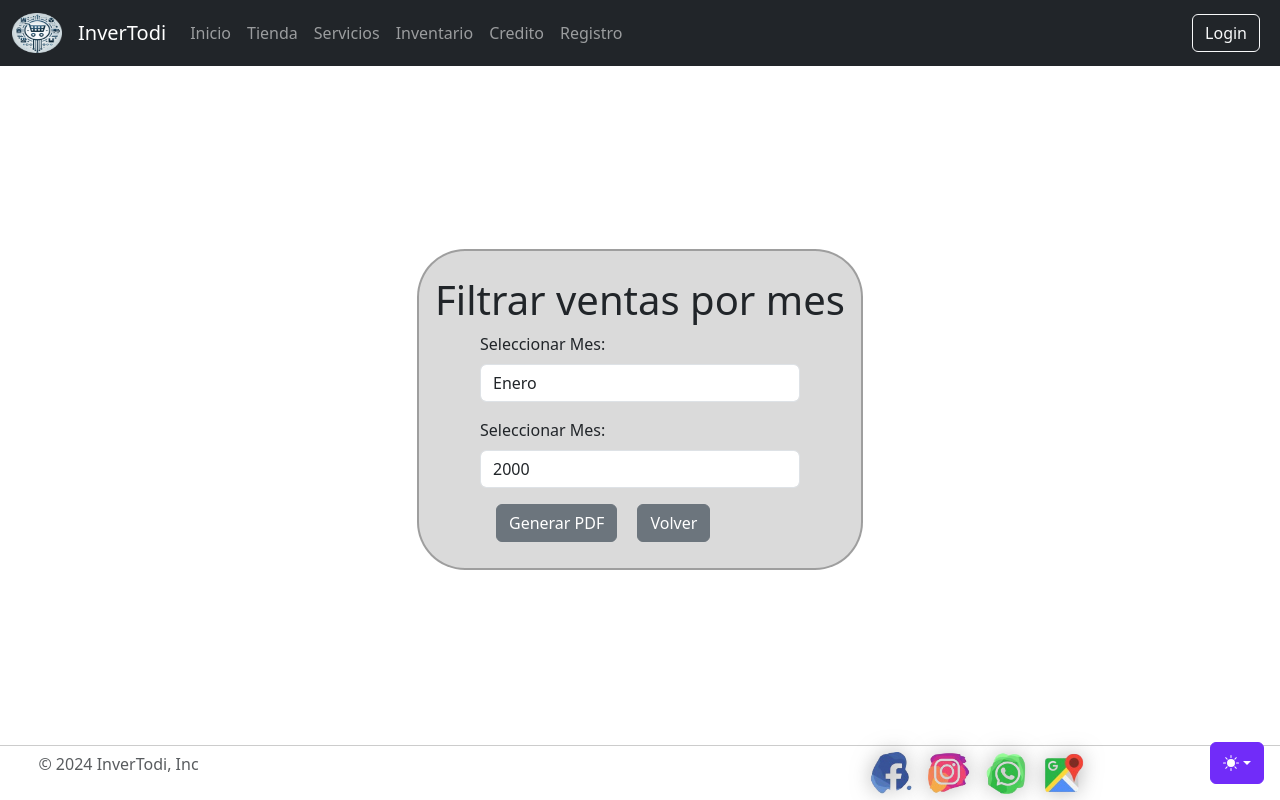
After one commit to cristiantodi/Inventario_Django, a Django app: page /registro/ventas/mensuales/ in a window 1280 px wide. The commit adds this page. Run offline with Django 5.2, Linux system fonts and the light colour scheme; some libraries are stand-ins or nearby versions.

Commit message:
:construction_worker: Generando PDF

```diff
--- a/appInventodi/static/css/grid.css
+++ b/appInventodi/static/css/grid.css
@@ -1,13 +1,13 @@
 .themed-grid-col {
   padding-top: .75rem;
   padding-bottom: .75rem;
-  background-color: rgba(112.520718, 44.062154, 249.437846, .15);
-  border: 1px solid rgba(112.520718, 44.062154, 249.437846, .3);
+  /* background-color: rgba(112.520718, 44.062154, 249.437846, .15);
+  border: 1px solid rgba(112.520718, 44.062154, 249.437846, .3); */
 }
 
 .themed-container {
   padding: .75rem;
   margin-bottom: 1.5rem;
-  background-color: rgba(112.520718, 44.062154, 249.437846, .15);
-  border: 1px solid rgba(112.520718, 44.062154, 249.437846, .3);
+  /* background-color: rgba(112.520718, 44.062154, 249.437846, .15);
+  border: 1px solid rgba(112.520718, 44.062154, 249.437846, .3); */
 }
--- a/appInventodi/static/css/style.css
+++ b/appInventodi/static/css/style.css
@@ -225,6 +225,7 @@ background-color: #0056b3; /* Fondo azul más oscuro al pasar por encima */
   font-weight: 400;
   margin: 0;
   opacity: 0.75;
+  width: 90%;
 }
 
 .card-service p {
@@ -324,6 +325,7 @@ width: 96%;
 margin: 1rem 0rem 1rem 2%;
 display: flex;
 justify-content: space-between;
+align-items: center;
 }
 
 .content-btn-buscar{
@@ -331,7 +333,8 @@ margin: 0px 0 0 1rem;
 }
 
 /* ------------------------------Credito/Crear---------------------------------- */
-#id_documento, #id_nombre, #id_num_pagos, #id_num_pagos_total, #id_metodo_pago, #id_producto, #id_nPagos{
+#id_documento, #id_nombre, #id_num_pagos, #id_num_pagos_total,
+#id_metodo_pago, #id_producto, #id_nPagos, #id_mes, #id_anio{
 display: block;
 width: 20rem;
 padding: .375rem .75rem;
@@ -395,7 +398,8 @@ margin: 0 ;
 /* ------------------------------Credito/Abonar---------------------------------- */
 .conten-pago-input{
   display: block;
-  width: 20rem;
+  /* width: 20rem; */
+  width: 100%;
   padding: .375rem .75rem;
   font-size: 1rem;
   font-weight: 400;
@@ -414,7 +418,7 @@ margin: 0 ;
 .content-form-s-pago{
   display: flex;
   padding: 2% 1rem 2% 1rem;
-  width: 50% !important;
+  /* width: 50% !important; */
   margin: 2% 5% 0% 5%;
   background: rgba(173, 173, 173, 0.452);
   border: 2px solid rgba(128, 128, 128, 0.671);
@@ -489,10 +493,14 @@ footer {
   .footer-img{
     width: 2.6rem;
   }
-  }
+
+}
 
 @media (max-width: 600px) {
   .content-form-s{
     width: 90% !important;
   }
+  .content-form-s-pago{
+    width: 90% !important;
+  }
 }
--- a/appInventodi/templates/base.html
+++ b/appInventodi/templates/base.html
@@ -106,7 +106,7 @@
                                 <a class="nav-link  {% if request.path == '/credito/' %} present {% endif %}" aria-current="page" href="{% url 'Creditos' %}">Credito</a>
                             </li>
                             <li class="nav-item">
-                                <a class="nav-link  {% if request.path == '/registro/' %} present {% endif %}" aria-current="page" href="{% url 'registro_ventas' %}">Registro</a>
+                                <a class="nav-link  {% if request.path == '/registro/ventas/' %} present {% endif %}" aria-current="page" href="{% url 'registro_ventas' %}">Registro</a>
                             </li>
                             <!-- <li class="nav-item">
                                 <a class="nav-link  {% if request.path == '/contactanos/' %} present {% endif %}" aria-current="page" href="{% url 'contactanos' %}">Contactanos</a>
--- /dev/null
+++ b/registros/forms.py
@@ -0,0 +1,21 @@
+from django import forms
+
+class FiltroMesAnioForm(forms.Form):
+    YEAR_CHOICES = [(str(year), str(year)) for year in range(2000, 2031)]  # Años del 2000 al 2030
+    MONTH_CHOICES = [
+        ('1', 'Enero'),
+        ('2', 'Febrero'),
+        ('3', 'Marzo'),
+        ('4', 'Abril'),
+        ('5', 'Mayo'),
+        ('6', 'Junio'),
+        ('7', 'Julio'),
+        ('8', 'Agosto'),
+        ('9', 'Septiembre'),
+        ('10', 'Octubre'),
+        ('11', 'Noviembre'),
+        ('12', 'Diciembre')
+    ]
+
+    mes = forms.ChoiceField(choices=MONTH_CHOICES, label='Mes')
+    anio = forms.ChoiceField(choices=YEAR_CHOICES, label='Año')
--- a/registros/models.py
+++ b/registros/models.py
@@ -21,6 +21,7 @@ class Venta(models.Model):
 class RegistroVenta(models.Model):
     nombre  = models.CharField(max_length=100)
     valor   = models.PositiveIntegerField()
+    cantidad = models.PositiveIntegerField()  # Este debe ser un número
     fecha   = models.DateTimeField(auto_now_add=True)
 
     def __str__(self):
--- /dev/null
+++ b/registros/templates/ventas_mensuales.html
@@ -0,0 +1,35 @@
+{% extends "base.html" %}
+
+{% block title %}
+    Generar PDF
+{% endblock %}
+
+{% load humanize %}
+
+{% block content %}
+<div class="conten-form-p">
+    <div class="content-form-s-pago">
+    <h1>Filtrar ventas por mes</h1>
+
+    <form method="POST">
+        {% csrf_token %}
+        <div class="form-group mb-3">
+            <label for="id_username" class="form-label">Seleccionar Mes:</label>
+            {{ form.mes }}
+        </div>
+        <div class="form-group mb-3">
+            <label for="id_username" class="form-label">Seleccionar Mes:</label>
+            {{ form.anio }}
+        </div>
+        <button class="btn btn-secondary content-btn-buscar" type="submit">Generar PDF</button>
+        <a class="btn btn-secondary content-btn-buscar" href="{% url 'registro_ventas' %}" >Volver</a>
+
+    </form>
+
+    {% if form.is_valid %}
+        <h2>Ventas del mes de {{ form.cleaned_data.mes }}</h2>
+        <a href="{% url 'generar_pdf_ventas' mes=form.cleaned_data.mes %}">Generar PDF de ventas para {{ form.cleaned_data.mes }}</a>
+    {% endif %}
+</div>
+</div>
+{% endblock %}
--- a/registros/urls.py
+++ b/registros/urls.py
@@ -4,4 +4,6 @@ from . import views
 urlpatterns = [
     path('ventas/', views.registro_ventas, name='registro_ventas'),
     path('registrar-venta/', views.registrar_venta, name='registrar_venta'),
+    path('ventas/mensuales/', views.ventas_mensuales, name='ventas_mensuales'),
+    path('ventas/mensuales/pdf/<str:mes>/<str:anio>/', views.generar_pdf_ventas, name='generar_pdf_ventas'),
 ]
--- a/registros/views.py
+++ b/registros/views.py
@@ -9,6 +9,23 @@ from django.http import JsonResponse
 from django.views.decorators.csrf import csrf_exempt
 from tienda.models import productos
 from .models import Venta
+
+from registros.models import RegistroVenta
+from django.http import HttpResponse
+from reportlab.pdfgen import canvas
+from reportlab.lib.pagesizes import letter
+
+
+from datetime import datetime
+from django.utils.timezone import now, timedelta
+from django.conf import settings
+from io import BytesIO
+from django.http import FileResponse
+from .forms import FiltroMesAnioForm
+from datetime import datetime
+import calendar
+import os
+import io
 
 @csrf_exempt
 def registrar_venta(request):
@@ -85,3 +102,82 @@ def registro_ventas(request):
         'datos_ventas_diarias': datos_ventas_diarias,
         'datos_productos_vendidos': datos_productos_vendidos,
     })
+
+
+def ventas_mensuales(request):
+    if request.method == 'POST':
+        form = FiltroMesAnioForm(request.POST)
+        if form.is_valid():
+            mes = int(form.cleaned_data['mes'])
+            anio = int(form.cleaned_data['anio'])
+
+            # Filtrar las ventas por mes y año
+            ventas = Venta.objects.filter(fecha__month=mes, fecha__year=anio)
+
+            # Si hay ventas, generar el PDF
+            return generar_pdf_ventas(request, mes, anio, ventas)
+    else:
+        form = FiltroMesAnioForm()
+
+    return render(request, 'ventas_mensuales.html', {'form': form})
+
+def generar_pdf_ventas(request, mes, anio, ventas):
+    # Configurar la respuesta HTTP para el PDF
+    response = HttpResponse(content_type='application/pdf')
+    response['Content-Disposition'] = f'attachment; filename="ventas_{mes}_{anio}.pdf"'
+
+    # Crear un objeto canvas para generar el PDF
+    c = canvas.Canvas(response, pagesize=(600, 800))
+
+    # Agregar el logo de la empresa
+    # logo_path = 'ruta/a/tu/logo.png'  # Cambia esto con la ruta de tu logo
+    # c.drawImage(logo_path, 30, 750, width=100, height=50)
+
+    # Título del PDF
+    c.setFont("Helvetica", 12)
+    c.drawString(200, 750, f"Ventas de {calendar.month_name[mes]} {anio}")
+
+    # Agregar los encabezados de la tabla
+    c.setFont("Helvetica-Bold", 10)
+    c.drawString(30, 700, "Producto")
+    c.drawString(150, 700, "Valor")
+    c.drawString(250, 700, "Cantidad")
+    c.drawString(350, 700, "Fecha")
+
+    # Agregar los registros de ventas
+    y_position = 680
+    total_vendido = 0
+    cantidad_vendida = 0
+
+    for venta in ventas:
+        if y_position < 100:  # Si la página está llena, crear una nueva página
+            c.showPage()
+            c.setFont("Helvetica-Bold", 10)
+            c.drawString(30, 750, "Producto")
+            c.drawString(150, 750, "Valor")
+            c.drawString(250, 750, "Cantidad")
+            c.drawString(350, 750, "Fecha")
+            y_position = 730
+
+        c.setFont("Helvetica", 10)
+        c.drawString(30, y_position, venta.producto.nombre)  # Nombre del producto
+        c.drawString(150, y_position, str(venta.precio_unitario))  # Precio unitario
+        c.drawString(250, y_position, str(venta.cantidad))  # Cantidad vendida
+        c.drawString(350, y_position, venta.fecha.strftime('%Y-%m-%d'))  # Fecha de la venta
+
+        # Calcular totales
+        total_vendido += venta.precio_unitario * venta.cantidad
+        cantidad_vendida += venta.cantidad
+
+        y_position -= 20
+
+    # Agregar resumen con los totales
+    c.setFont("Helvetica-Bold", 12)
+    c.drawString(30, y_position - 20, f"Total productos vendidos: {cantidad_vendida}")
+    c.drawString(30, y_position - 40, f"Total vendido: ${total_vendido:.2f}")
+
+    # Guardar el PDF
+    c.showPage()
+    c.save()
+
+    return response
```
Also changed, not shown: credito/templates/pago.html (+17 -8 lines), registros/templates/registro.html (+8 -3 lines), tienda/views.py (+0 -43 lines), db.sqlite3, registros/migrations/0002_registroventa_cantidad.py (added).
